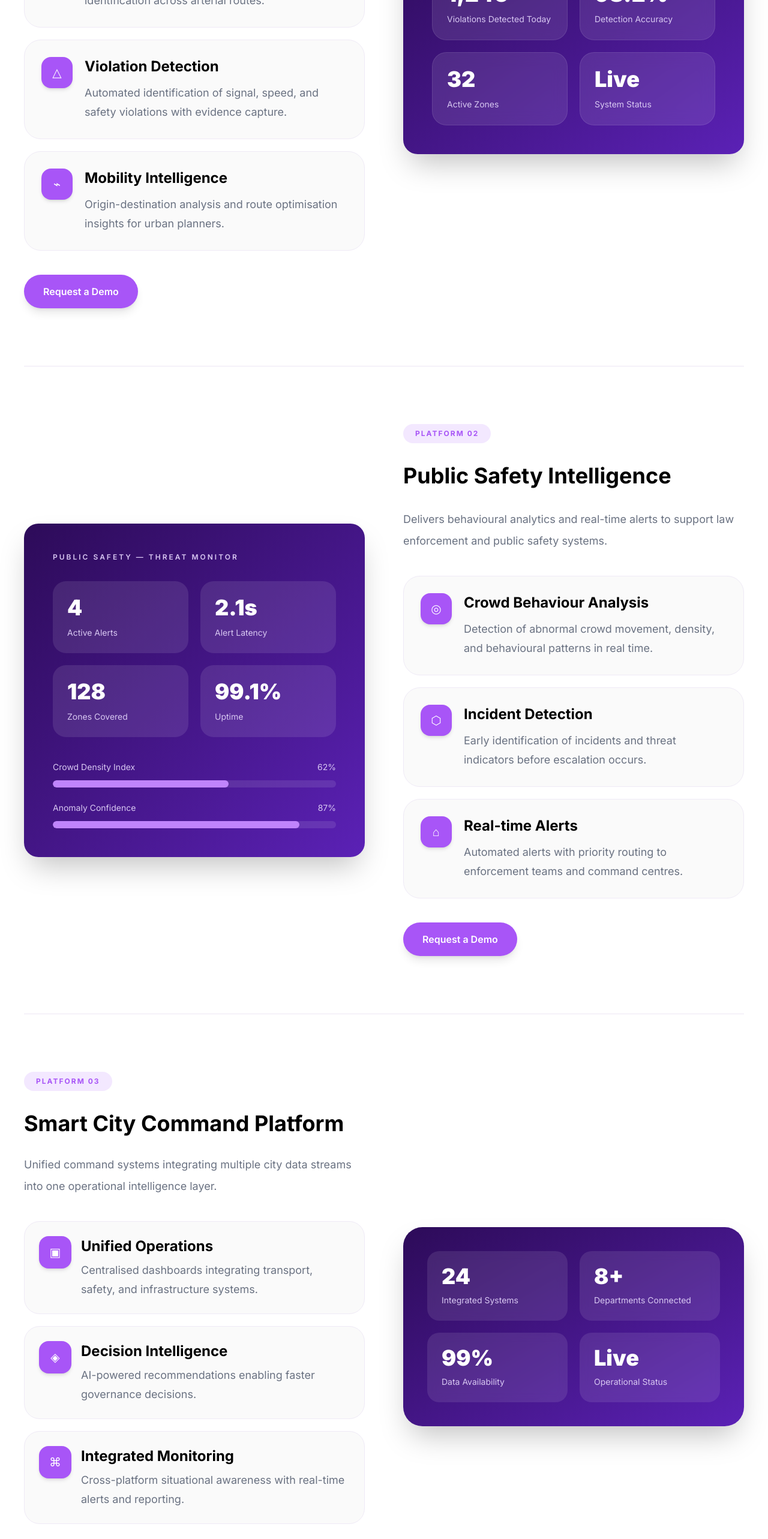
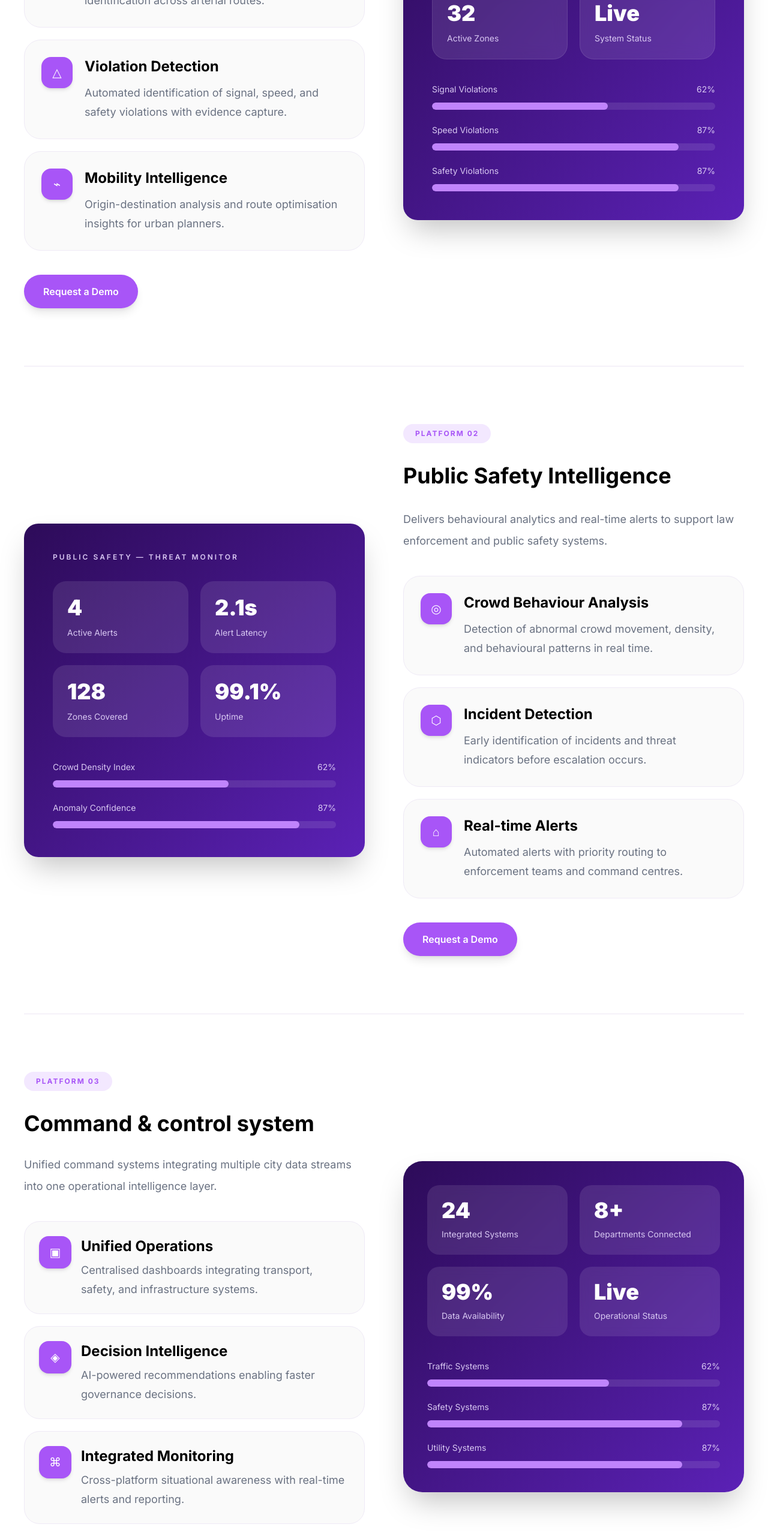
Before and after one commit to Shapna01/Ks-Technology-website-, a Next.js app: page /platforms in a window 1280 px wide. Shown: the part 980-3546 px from the top of the page at 60% size. Built offline with nearby package versions, Linux system fonts and the light colour scheme.

Commit message:
added small changes of css

```diff
--- a/app/components/home/AboutSection.jsx
+++ b/app/components/home/AboutSection.jsx
@@ -12,7 +12,7 @@ export default function AboutSection() {
               </p>
             </div>
 
-            <h2 className="text-[34px] leading-[50px] sm:text-4xl md:text-6xl lg:text-[55px] lg:leading-[74px] font-black text-black max-w-[650px]">
+            <h2 className="text-[34px] leading-[50px] sm:text-4xl md:text-6xl lg:text-[50px] lg:leading-[74px] font-black text-black max-w-[650px]">
               From Infrastructure
               <br />
               to Intelligence
--- a/app/components/home/DeploymentsSection.jsx
+++ b/app/components/home/DeploymentsSection.jsx
@@ -69,7 +69,7 @@ export default function AboutSection() {
             </p>
           </div>
 
-          <h2 className="text-[28px] leading-[38px] sm:text-4xl md:text-5xl lg:text-[55px] lg:leading-[72px] font-black text-black px-2">
+          <h2 className="text-[28px] leading-[38px] sm:text-4xl md:text-5xl lg:text-[50px] lg:leading-[72px] font-black text-black px-2">
             Intelligence in Action
           </h2>
 
--- a/app/components/home/FrameworkSection.jsx
+++ b/app/components/home/FrameworkSection.jsx
@@ -77,7 +77,7 @@ export default function AboutSection() {
             </p>
           </div>
 
-          <h2 className="text-3xl sm:text-4xl lg:text-5xl xl:text-5xl font-bold text-black mt-6 lg:mt-8 leading-tight">
+          <h2 className="text-[24px] leading-[40px] sm:text-4xl md:text-6xl lg:text-[50px] lg:leading-[72px] font-black text-black px-4">
             The Intelligence Architecture
           </h2>
 
--- a/app/components/home/HeroSection.jsx
+++ b/app/components/home/HeroSection.jsx
@@ -7,7 +7,7 @@ export default function HeroSection() {
               ✦ Strategic Intelligence Platform
             </div>
 
-            <h1 className="text-[34px] leading-[50px] sm:text-5xl md:text-6xl lg:text-[72px] lg:leading-[82px] font-black text-black">
+            <h1 className="text-[34px] leading-[50px] sm:text-5xl md:text-6xl lg:text-[65px] lg:leading-[82px] font-black text-black">
               Building
               <br />
               <span className="text-[#A855F7]">Intelligence</span>
--- a/app/components/home/ImpactSection.jsx
+++ b/app/components/home/ImpactSection.jsx
@@ -51,7 +51,7 @@ export default function AboutSection() {
             </p>
           </div>
 
-          <h2 className="text-[24px] leading-[40px] sm:text-4xl md:text-6xl lg:text-[55px] lg:leading-[72px] font-black text-black px-4">
+          <h2 className="text-[24px] leading-[40px] sm:text-4xl md:text-6xl lg:text-[50px] lg:leading-[72px] font-black text-black px-4">
             Where Intelligence Meets Governance
           </h2>
 
@@ -75,7 +75,7 @@ export default function AboutSection() {
                 {item.icon}
               </div>
 
-              <h3 className="relative z-10 text-white text-[24px] leading-[32px] sm:text-[28px] sm:leading-[38px] lg:text-[34px] lg:leading-[42px] font-bold mt-10 max-w-[420px]">
+              <h3 className="relative z-10 text-white text-[24px] leading-[32px] sm:text-[28px] sm:leading-[38px] lg:text-[28px] lg:leading-[42px] font-bold mt-10 max-w-[420px]">
                 {item.title}
               </h3>
 
--- a/app/components/intelligence-platform/PredictiveSection.jsx
+++ b/app/components/intelligence-platform/PredictiveSection.jsx
@@ -3,8 +3,8 @@
 import { useEffect, useState } from "react";
 
 export default function PredictiveSection() {
-const [stats, setStats] = useState([]);
-const [features, setFeatures] = useState([]);
+  const [stats, setStats] = useState([]);
+  const [features, setFeatures] = useState([]);
 
   useEffect(() => {
     setStats([
@@ -73,6 +73,34 @@ const [features, setFeatures] = useState([]);
               </div>
             ))}
           </div>
+          <div className="mt-10 space-y-6">
+            {[
+              {
+                label: "Risk Score Confidence",
+                value: "62%",
+                width: "62%",
+              },
+              {
+                label: "Model Completeness",
+                value: "87%",
+                width: "87%",
+              },
+            ].map((item, index) => (
+              <div key={index}>
+                <div className="flex justify-between text-sm text-[#D8C8F2] mb-3">
+                  <p>{item.label}</p>
+                  <p>{item.value}</p>
+                </div>
+
+                <div className="w-full h-3 bg-white/10 rounded-full overflow-hidden">
+                  <div
+                    className="h-full bg-[#C084FC] rounded-full"
+                    style={{ width: item.width }}
+                  ></div>
+                </div>
+              </div>
+            ))}
+          </div>
 
         </div>
       </div>
@@ -114,6 +142,7 @@ const [features, setFeatures] = useState([]);
           ))}
         </div>
 
+
         <button className="mt-8 sm:mt-10 w-full sm:w-auto border border-[#C084FC] text-[#A855F7] px-8 py-4 rounded-full font-semibold hover:bg-[#F8F3FF] transition duration-300">
           Join Early Access
         </button>
--- a/app/components/intelligence-platform/SmartCitySection.jsx
+++ b/app/components/intelligence-platform/SmartCitySection.jsx
@@ -8,7 +8,7 @@ export default function SmartCitySection() {
         </div>
 
         <h2 className="text-3xl sm:text-3xl lg:text-4xl font-bold text-black mt-6 lg:mt-8 leading-tight">
-          Smart City Command Platform
+          Command & control system
         </h2>
 
         <p className="text-gray-500 text-[15px] sm:text-lg leading-7 sm:leading-9 mt-5 sm:mt-7 max-w-[620px]">
@@ -50,10 +50,13 @@ export default function SmartCitySection() {
                 <p className="text-sm sm:text-base lg:text-lg text-gray-500 leading-6 sm:leading-8 mt-2">
                   {item.desc}
                 </p>
+
               </div>
             </div>
+
           ))}
         </div>
+
 
         <button className="mt-8 sm:mt-10 w-full sm:w-auto bg-[#A855F7] hover:bg-[#9333EA] transition text-white px-8 py-4 rounded-full font-semibold shadow-lg">
           Request a Demo
@@ -96,6 +99,39 @@ export default function SmartCitySection() {
               </div>
             ))}
           </div>
+          <div className="mt-10 space-y-6">
+            {[
+              {
+                label: "Traffic Systems",
+                value: "62%",
+                width: "62%",
+              },
+              {
+                label: "Safety Systems",
+                value: "87%",
+                width: "87%",
+              },
+              {
+                label: "Utility Systems",
+                value: "87%",
+                width: "87%",
+              },
+            ].map((item, index) => (
+              <div key={index}>
+                <div className="flex justify-between text-sm text-[#D8C8F2] mb-3">
+                  <p>{item.label}</p>
+                  <p>{item.value}</p>
+                </div>
+
+                <div className="w-full h-3 bg-white/10 rounded-full overflow-hidden">
+                  <div
+                    className="h-full bg-[#C084FC] rounded-full"
+                    style={{ width: item.width }}
+                  ></div>
+                </div>
+              </div>
+            ))}
+          </div>
 
         </div>
       </div>
--- a/app/components/intelligence-platform/UrbanPlatformSection.jsx
+++ b/app/components/intelligence-platform/UrbanPlatformSection.jsx
@@ -108,6 +108,40 @@ export default function UrbanPlatformSection() {
                 </p>
               </div>
             ))}
+
+          </div>
+          <div className="mt-10 space-y-6">
+            {[
+              {
+                label: "Signal Violations",
+                value: "62%",
+                width: "62%",
+              },
+              {
+                label: "Speed Violations",
+                value: "87%",
+                width: "87%",
+              },
+              {
+                label: "Safety Violations",
+                value: "87%",
+                width: "87%",
+              },
+            ].map((item, index) => (
+              <div key={index}>
+                <div className="flex justify-between text-sm text-[#D8C8F2] mb-3">
+                  <p>{item.label}</p>
+                  <p>{item.value}</p>
+                </div>
+
+                <div className="w-full h-3 bg-white/10 rounded-full overflow-hidden">
+                  <div
+                    className="h-full bg-[#C084FC] rounded-full"
+                    style={{ width: item.width }}
+                  ></div>
+                </div>
+              </div>
+            ))}
           </div>
         </div>
       </div>
--- a/app/contact/page.js
+++ b/app/contact/page.js
@@ -210,7 +210,7 @@ export default function ContactPage() {
                 LET&apos;S TALK
               </p>
 
-              <h2 className="text-3xl sm:text-3xl lg:text-6xl font-bold text-black mt-6 lg:mt-8 leading-tight">
+              <h2 className="text-3xl sm:text-3xl lg:text-4xl font-bold text-black mt-6 lg:mt-8 leading-tight">
                 Partner With Us
               </h2>
 
```
